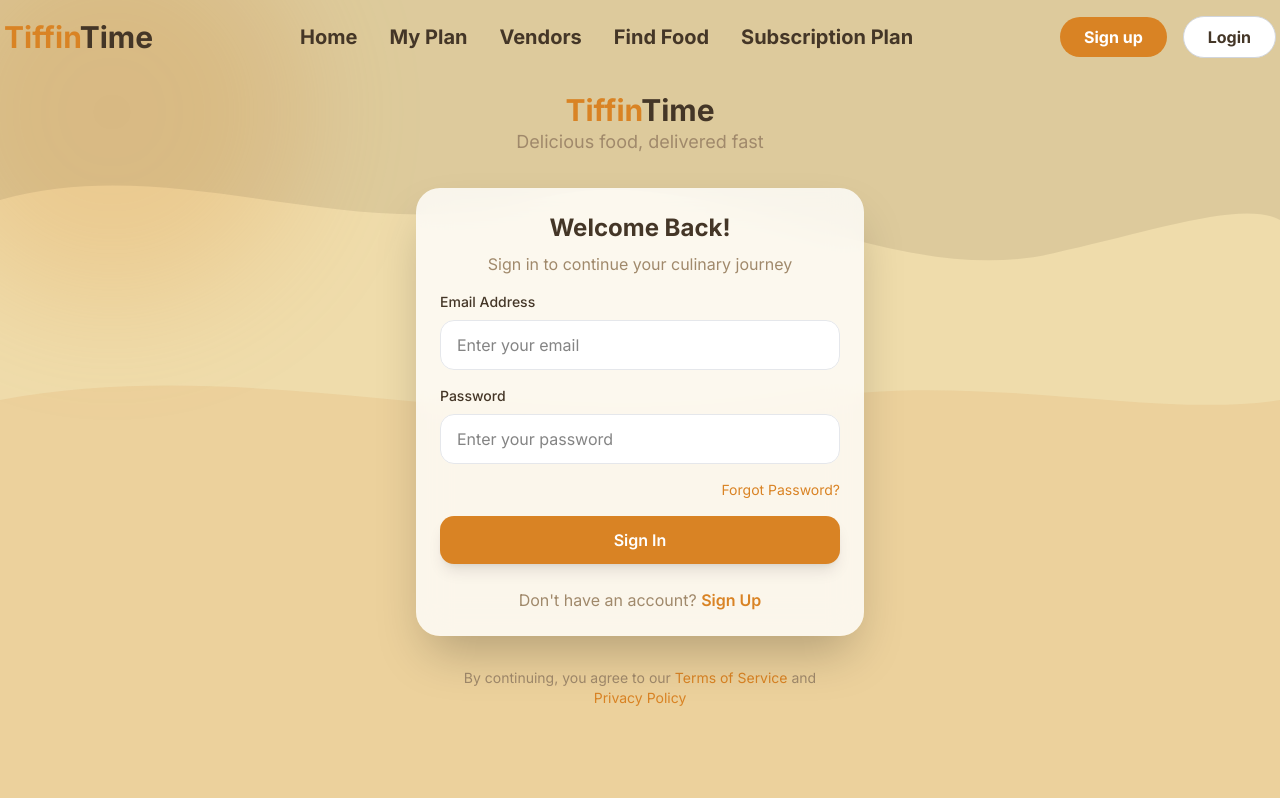
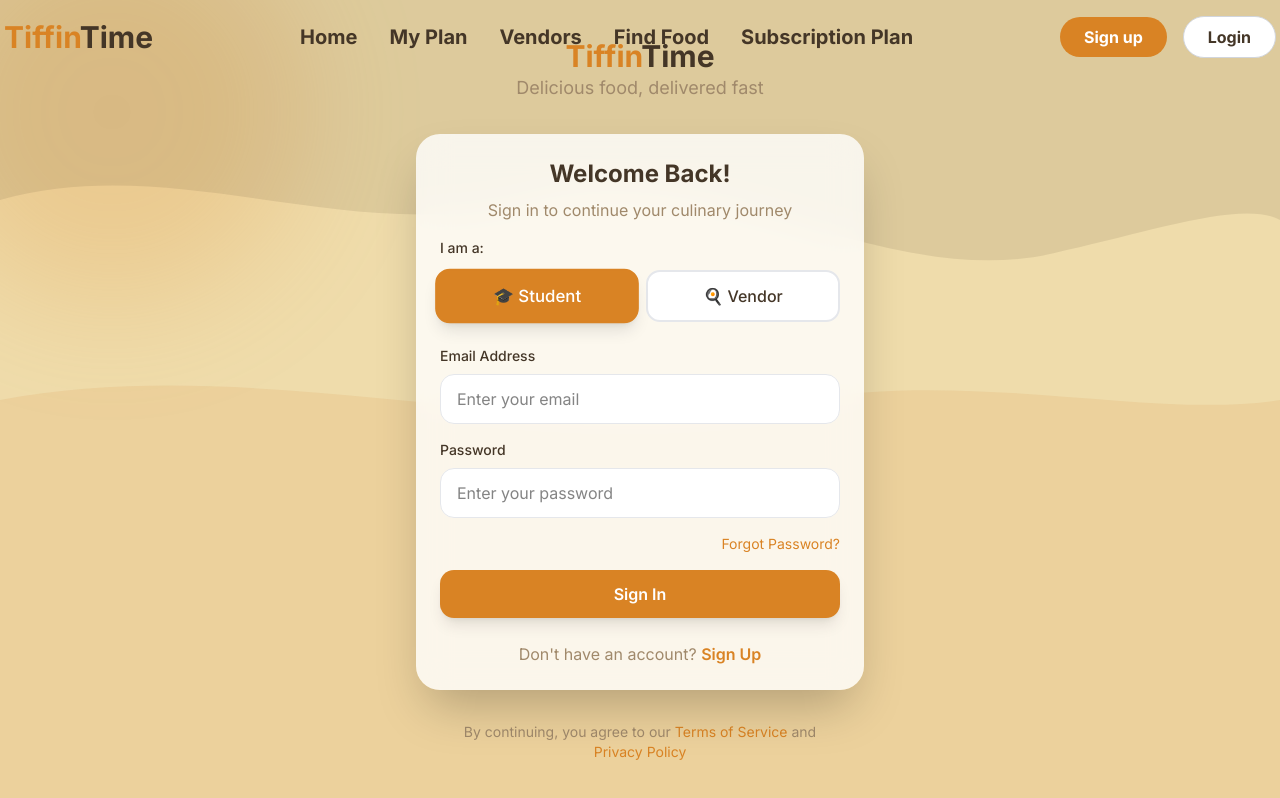
Before and after one commit to R3dRum92/TiffinTime, a Next.js app in the folder frontend/: page /auth in a window 1280 px wide. Built offline with nearby package versions, Linux system fonts and the light colour scheme.

Commit message:
role base auth

```diff
--- a/frontend/app/auth/page.tsx
+++ b/frontend/app/auth/page.tsx
@@ -3,11 +3,13 @@ import React, { useState } from 'react';
 
 const AuthPage = () => {
     const [isLogin, setIsLogin] = useState(true);
+    const [selectedRole, setSelectedRole] = useState<'student' | 'vendor'>('student');
     const [formData, setFormData] = useState({
         email: '',
         password: '',
         confirmPassword: '',
-        name: ''
+        name: '',
+        role: 'student' as 'student' | 'vendor'
     });
 
     const handleInputChange = (e: React.ChangeEvent<HTMLInputElement>) => {
@@ -17,9 +19,47 @@ const AuthPage = () => {
         });
     };
 
+    const handleRoleSelect = (role: 'student' | 'vendor') => {
+        setSelectedRole(role);
+        setFormData({
+            ...formData,
+            role: role
+        });
+    };
+
+    //---authentication--------
+
+    /* const handleSubmit = async (e: React.FormEvent<HTMLFormElement>) => {
+        e.preventDefault();
+        //console.log('Form submitted:', formData);
+        try {
+            const response = await fetch('/api/auth/login', {
+                method: 'POST',
+                headers: { 'Content-Type': 'application/json' },
+                body: JSON.stringify(formData)
+            });
+
+            const data = await response.json();
+
+            if (data.success) {
+                // Store JWT token
+                localStorage.setItem('token', data.token);
+                // Then redirect based on role
+                window.location.href = formData.role === 'student' ? '/' : '/vendorDash';
+            }
+        } catch (error) {
+            console.error('Auth error:', error);
+        }
+    }; */
+
     const handleSubmit = (e: React.FormEvent<HTMLFormElement>) => {
         e.preventDefault();
-        console.log('Form submitted:', formData);
+        //console.log('Form submitted:', formData);
+        if (formData.role === 'student') {
+            window.location.href = '/'; // or use Next.js router
+        } else if (formData.role === 'vendor') {
+            window.location.href = '/vendorDash'; // or use Next.js router
+        }
     };
 
     const toggleAuthMode = () => {
@@ -28,7 +68,8 @@ const AuthPage = () => {
             email: '',
             password: '',
             confirmPassword: '',
-            name: ''
+            name: '',
+            role: selectedRole as 'student' | 'vendor'
         });
     };
 
@@ -72,7 +113,7 @@ const AuthPage = () => {
                     <div className="backdrop-blur-lg bg-white/80 shadow-2xl border-0 rounded-3xl overflow-hidden">
                         <div className="text-center pb-2 pt-6 px-6">
                             <h2 className="text-2xl font-bold mb-2 text-[#443627]">
-                                {isLogin ? 'Welcome Back!' : 'Join FoodieApp'}
+                                {isLogin ? 'Welcome Back!' : 'Join Us'}
                             </h2>
                             <p className="text-base text-[#a0896b]">
                                 {isLogin
@@ -83,6 +124,34 @@ const AuthPage = () => {
                         </div>
 
                         <div className="pt-2 px-6 pb-6">
+                            {/* Role Selection */}
+                            <div className="mb-6">
+                                <label className="text-sm font-medium block text-[#443627] mb-3">
+                                    I am a:
+                                </label>
+                                <div className="flex space-x-3">
+                                    <button
+                                        type="button"
+                                        onClick={() => handleRoleSelect('student')}
+                                        className={`flex-1 py-3 px-4 rounded-xl font-medium transition-all duration-200 border-2 ${selectedRole === 'student'
+                                            ? 'bg-[#D98324] text-white border-[#D98324] shadow-lg transform scale-105'
+                                            : 'bg-white text-[#443627] border-gray-200 hover:border-[#D98324] hover:shadow-md'
+                                            }`}
+                                    >
+                                        🎓 Student
+                                    </button>
+                                    <button
+                                        type="button"
+                                        onClick={() => handleRoleSelect('vendor')}
+                                        className={`flex-1 py-3 px-4 rounded-xl font-medium transition-all duration-200 border-2 ${selectedRole === 'vendor'
+                                            ? 'bg-[#D98324] text-white border-[#D98324] shadow-lg transform scale-105'
+                                            : 'bg-white text-[#443627] border-gray-200 hover:border-[#D98324] hover:shadow-md'
+                                            }`}
+                                    >
+                                        🍳 Vendor
+                                    </button>
+                                </div>
+                            </div>
                             <form onSubmit={handleSubmit} className="space-y-4">
                                 {!isLogin && (
                                     <div className="space-y-2">
--- a/frontend/app/page.tsx
+++ b/frontend/app/page.tsx
@@ -90,7 +90,7 @@ export default function HomePage() {
 
 
           <Image
-            src="/resources/food.png"
+            src="/resources/khabar.png"
             alt="Delicious food"
             width={700}
             height={700}
```
